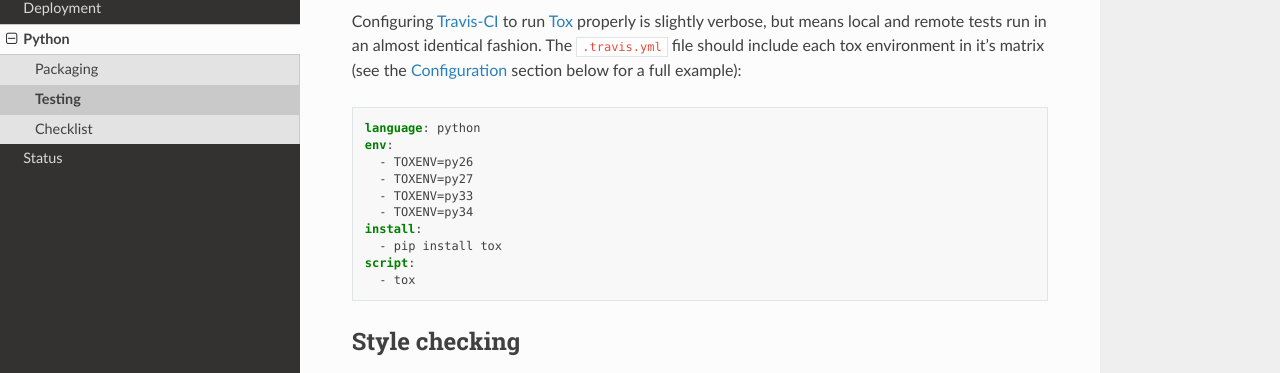
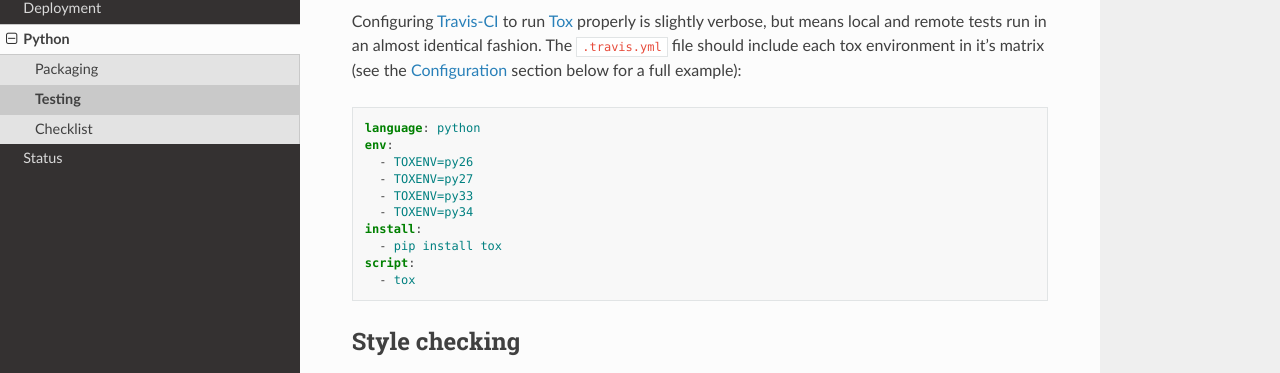
Before and after one commit to kragniz/maintenance, a Sphinx documentation site: the page built from docs/python/testing.rst, in a window 1280 px wide and 1400 px high, scrolled down 470 px. Shown: the part 137-510 px from the top of the window. Built offline with Sphinx 7.4.7 and the Read the Docs theme 2.0.0, drawn with Linux system fonts in a browser that asks for light colours; pages that are not in the unit, such as notebooks, are missing from menus.

Commit message:
Syntax highlighting for YAML snippets

```diff
--- a/docs/_static/custom.css
+++ b/docs/_static/custom.css
@@ -8,3 +8,6 @@ table {
         width: auto !important;
     }
 }
+
+/* Syntax highlighting for YAML snippets */
+.l-Scalar-Plain { color: #008080; }
```
